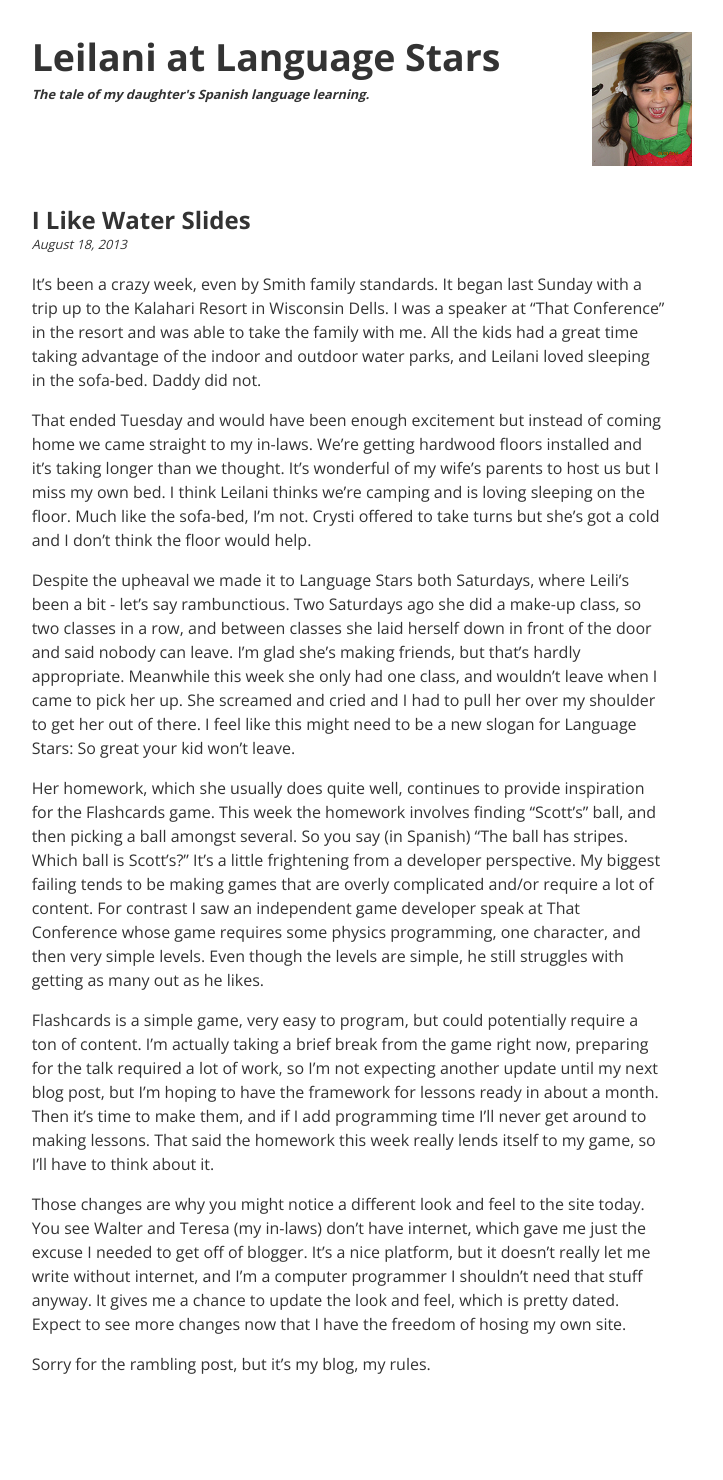
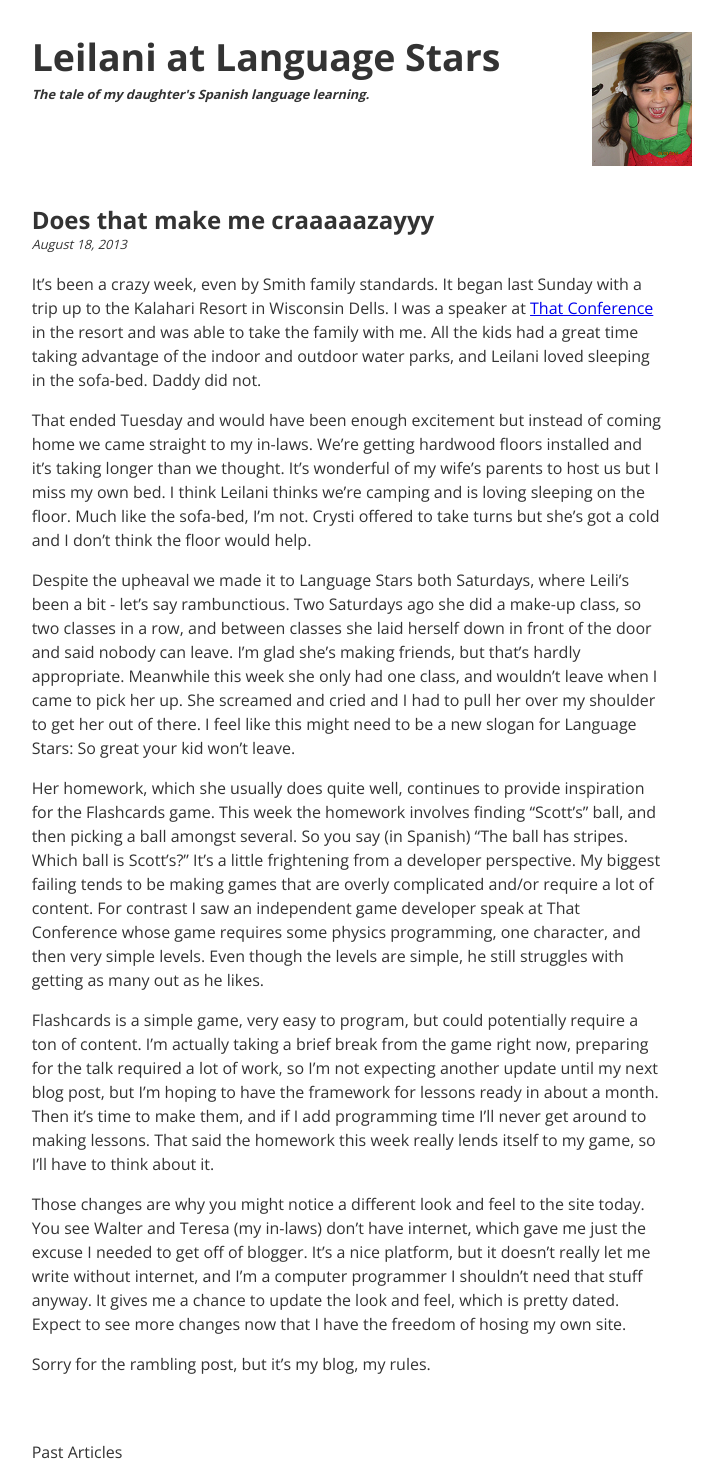
Before and after one commit to paytonrules/paytonrules.github.io, a Jekyll site: the page built from language-stars/index.markdown, in a window 1280 px wide. Shown: the whole page, without its empty margins (245-968 px from the left). Built offline with Jekyll 4.4.1, drawn with Linux system fonts in a browser that asks for light colours; before the commit the page ends 1424 px from its top, so only the background shows below that.

Commit message:
Cleanup the styles for hyperlinks, prepare to export

```diff
--- a/css/styles.css
+++ b/css/styles.css
@@ -52,18 +52,8 @@ h1, h2, h3, h4, h5 {
   color: #333;
 }
 
-.links a {
-  text-decoration: none;
-  color: #333;
-}
-
 .blog-sections ul {
   font-size: 1em;
-}
-
-.blog-sections a {
-  text-decoration: none;
-  color: #333;
 }
 
 .blog-sections li {
@@ -101,6 +91,13 @@ p {
   font-size: 1.1em;
 }
 
+.links a {
+  text-decoration: none;
+  color: #333;
+}
+
+
+
 .warning {
   font-size: 0.8em;
   font-style: italic;
--- a/language-stars/_posts/2013-8-18-i-like-water-slides.markdown
+++ b/language-stars/_posts/2013-8-18-i-like-water-slides.markdown
@@ -1,9 +1,9 @@
 ---
 layout: language-stars
-title: I Like Water Slides
+title: Does that make me craaaaazayyy
 ---
 
-It's been a crazy week, even by Smith family standards. It began last Sunday with a trip up to the Kalahari Resort in Wisconsin Dells. I was a speaker at "That Conference" in the resort and was able to take the family with me. All the kids had a great time taking advantage of the indoor and outdoor water parks, and Leilani loved sleeping in the sofa-bed. Daddy did not.
+It's been a crazy week, even by Smith family standards. It began last Sunday with a trip up to the Kalahari Resort in Wisconsin Dells. I was a speaker at [That Conference](http://www.thatconference.com) in the resort and was able to take the family with me. All the kids had a great time taking advantage of the indoor and outdoor water parks, and Leilani loved sleeping in the sofa-bed. Daddy did not.
 
 That ended Tuesday and would have been enough excitement but instead of coming home we came straight to my in-laws. We're getting hardwood floors installed and it's taking longer than we thought. It's wonderful of my wife's parents to host us but I miss my own bed. I think Leilani thinks we're camping and is loving sleeping on the floor. Much like the sofa-bed, I'm not. Crysti offered to take turns but she's got a cold and I don't think the floor would help.
 
--- a/language-stars/index.markdown
+++ b/language-stars/index.markdown
@@ -1,12 +1,16 @@
 ---
 layout: language-stars
-title: Software Development
+title: Instant Immersion with Leilani
 ---
 
-{% for post in site.categories['language-stars'] %}
+{% assign post = site.categories['language-stars'][0] %}
 <article>
   <h1 class="title">{{post.title}}</h1>
   <p class="date">{{ post.date | date: "%B %d, %Y" }}</p>
   {{post.content}}
 </article>
+
+<p>Past Articles</p>
+{% for post in site.categories['language-stars'] offset:1 %}
+<p><a href={{post.url}}>{{post.title}}</a></p>
 {% endfor %}
```
